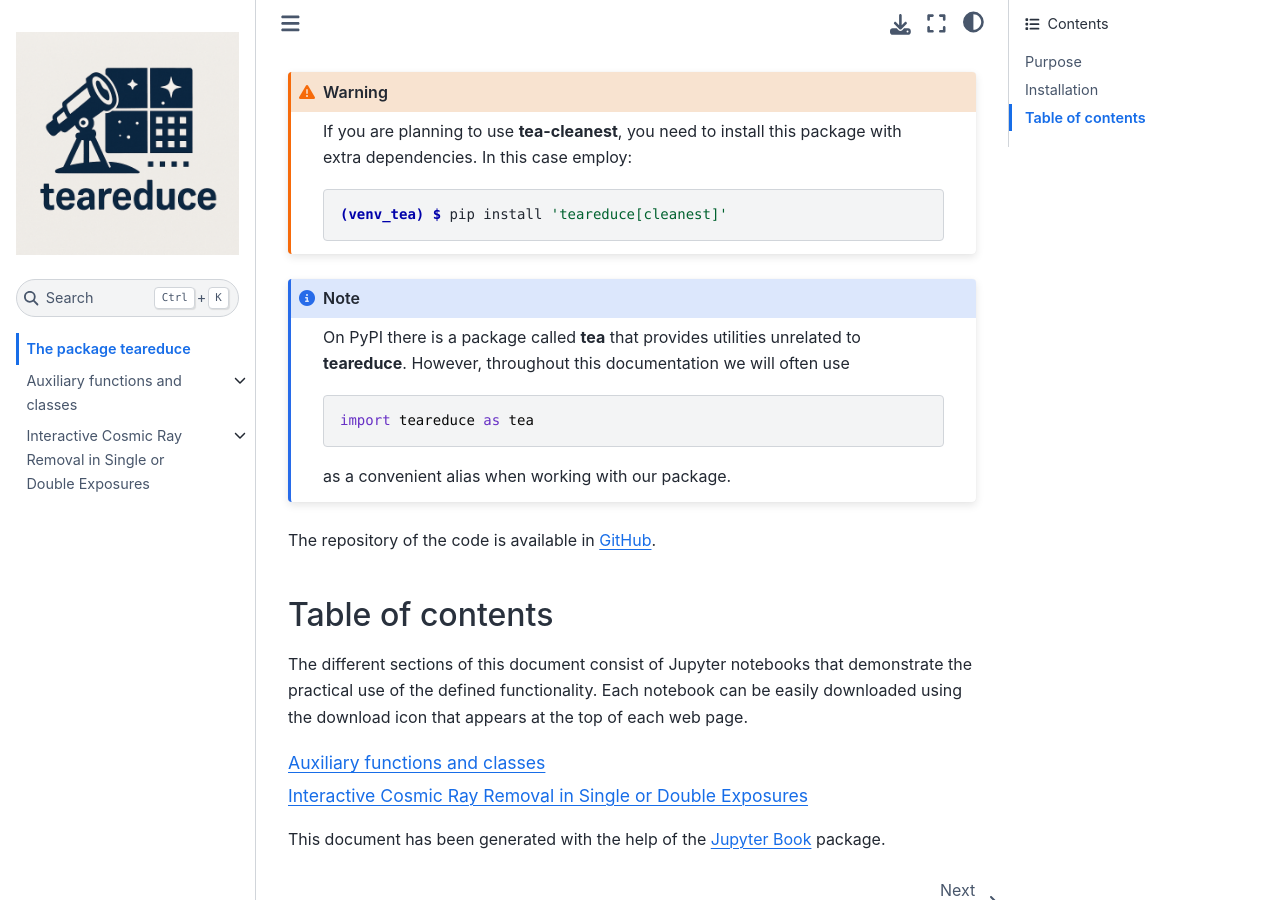
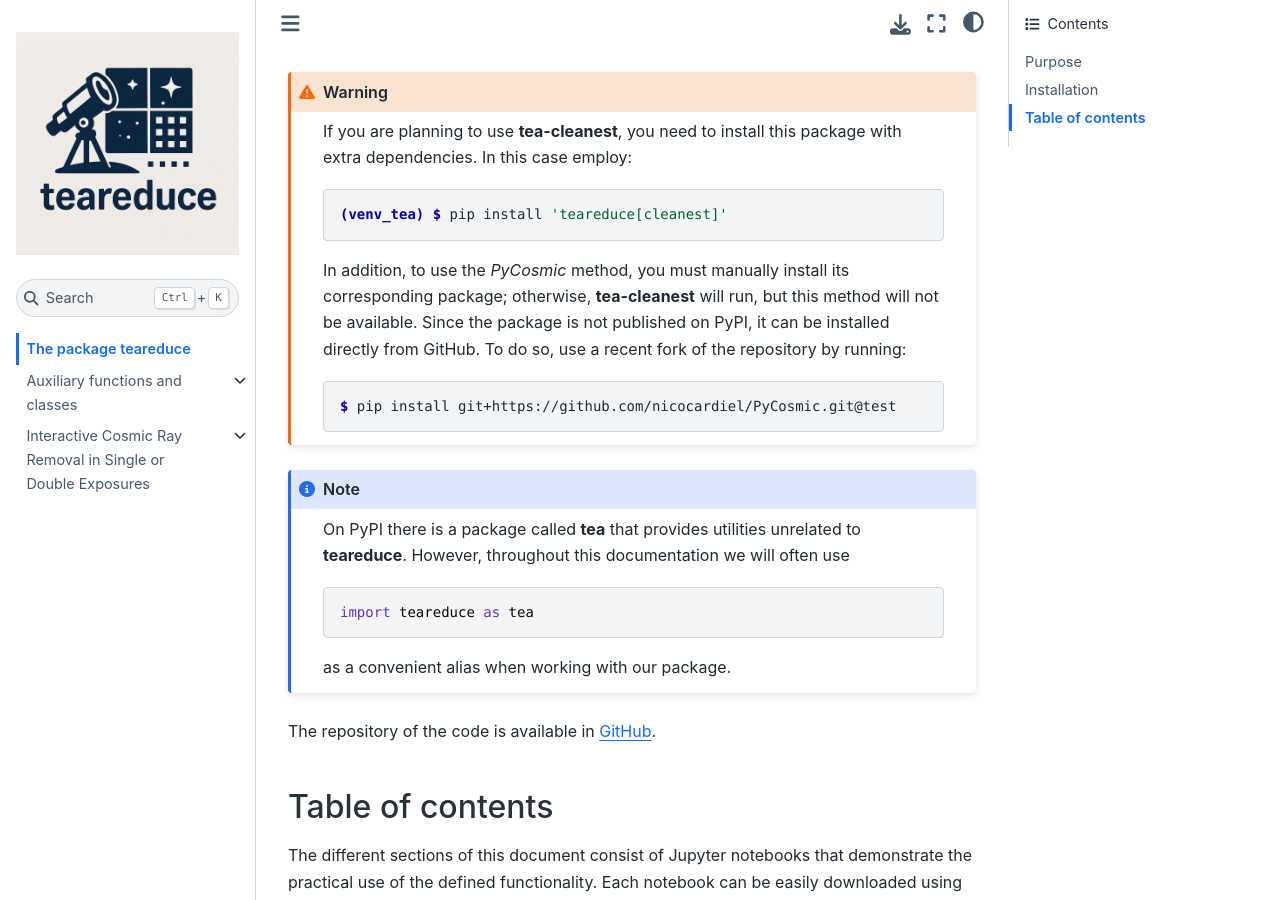
Before and after one commit to nicocardiel/teareduce-cookbook, a Jupyter Book: the page built from intro.md, in a window 1280 px wide and 900 px high, scrolled down 952 px. Built offline with Jupyter Book 1.0.4 settings and Sphinx 7.4.7 and the Sphinx Book theme 1.1.4, drawn with Linux system fonts in a browser that asks for light colours; pages that are not in the unit, such as notebooks, are missing from menus.

Commit message:
Improve installation instructions

`````diff
--- a/intro.md
+++ b/intro.md
@@ -46,6 +46,17 @@ package with extra dependencies. In this case employ:
 ```console
 (venv_tea) $ pip install 'teareduce[cleanest]'
 ```
+
+In addition, to use the *PyCosmic* method, you must manually install its
+corresponding package; otherwise, **tea-cleanest** will run, but this method
+will not be available. Since the package is not published on PyPI, it can be
+installed directly from GitHub. To do so, use a recent fork of the repository
+by running:
+
+```console
+$ pip install git+https://github.com/nicocardiel/PyCosmic.git@test
+```
+
 ````
 
 ````{note}
`````
Also changed, not shown: docs/cleanest/cleanest.md (+5 -4 lines).
